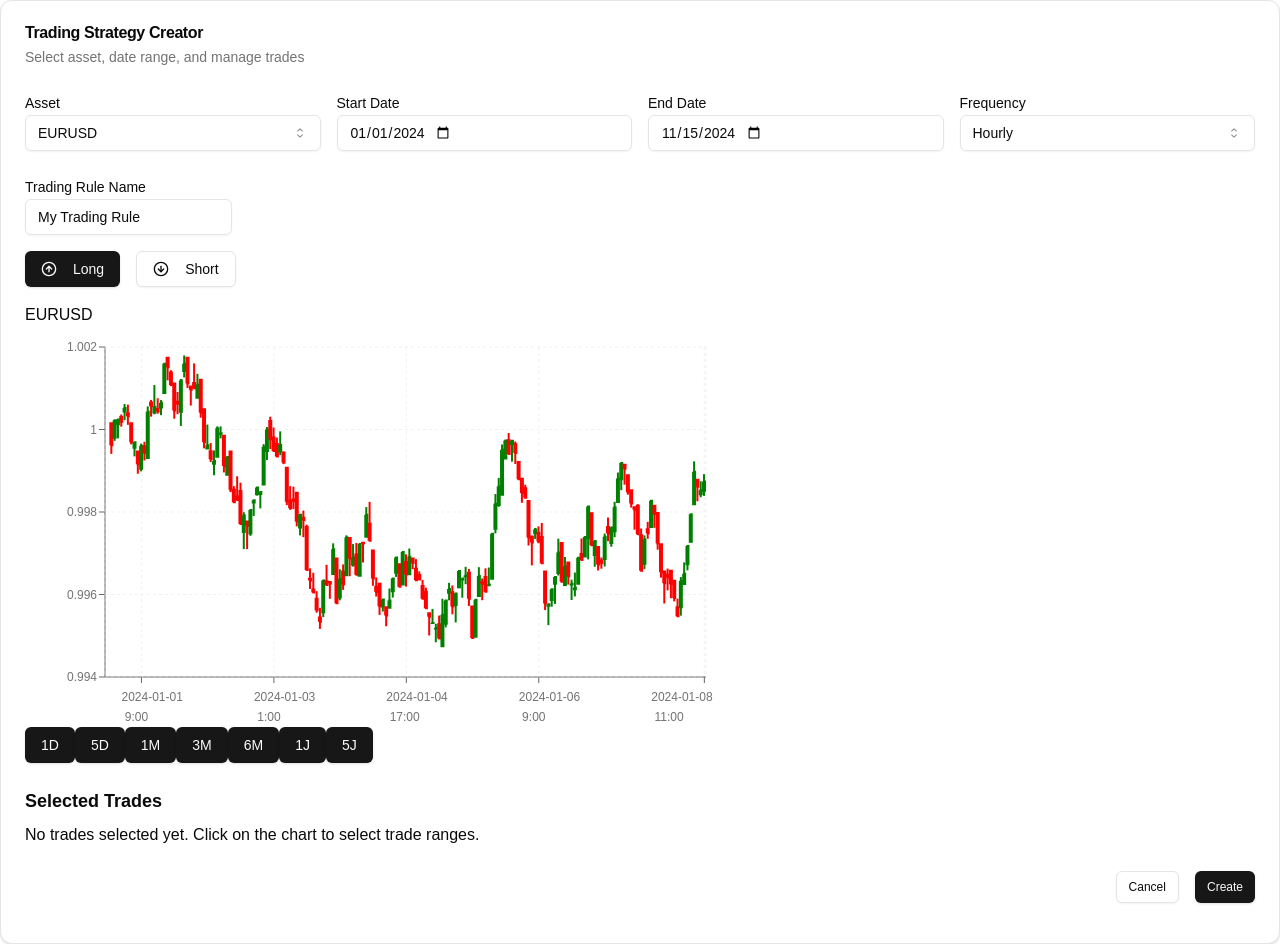
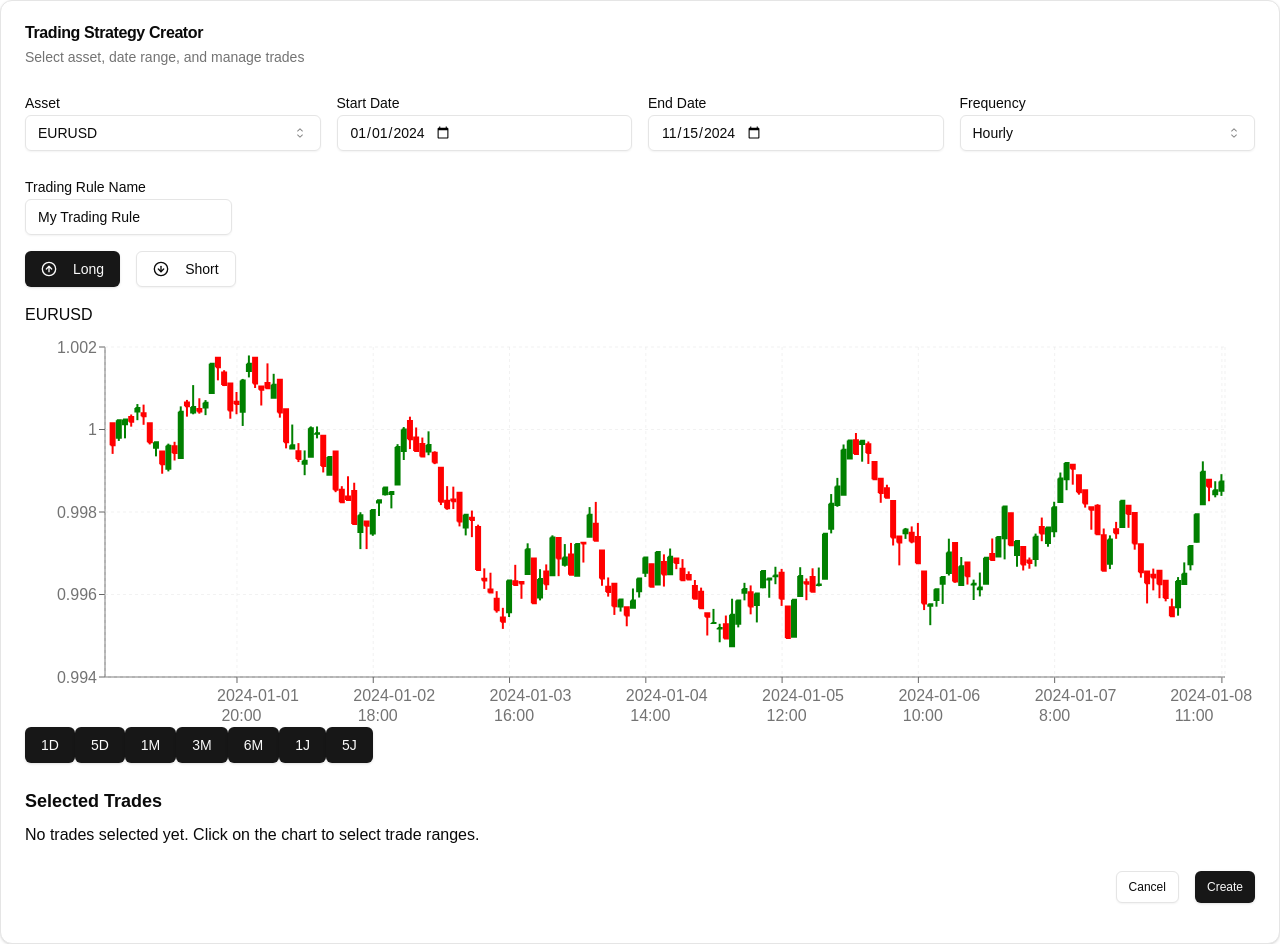
Before and after one commit to jkim1708/EvoTraderDemo, a Next.js app in the folder my-app/: page / in a window 1280 px wide. Built offline with nearby package versions, Linux system fonts and the light colour scheme.

Commit message:
make chart wider again

```diff
--- a/my-app/components/ui/chart.tsx
+++ b/my-app/components/ui/chart.tsx
@@ -41,7 +41,7 @@ const ChartContainer = React.forwardRef<
                 data-chart={chartId}
                 ref={ref}
                 className={cn(
-                    "flex aspect-video justify-center text-xs [&_.recharts-cartesian-axis-tick_text]:fill-muted-foreground [&_.recharts-cartesian-grid_line[stroke='#ccc']]:stroke-border/50 [&_.recharts-curve.recharts-tooltip-cursor]:stroke-border [&_.recharts-dot[stroke='#fff']]:stroke-transparent [&_.recharts-layer]:outline-none [&_.recharts-polar-grid_[stroke='#ccc']]:stroke-border [&_.recharts-radial-bar-background-sector]:fill-muted [&_.recharts-rectangle.recharts-tooltip-cursor]:fill-muted [&_.recharts-reference-line_[stroke='#ccc']]:stroke-border [&_.recharts-sector[stroke='#fff']]:stroke-transparent [&_.recharts-sector]:outline-none [&_.recharts-surface]:outline-none",
+                    "flex [&_.recharts-cartesian-axis-tick_text]:fill-muted-foreground [&_.recharts-cartesian-grid_line[stroke='#ccc']]:stroke-border/50 [&_.recharts-curve.recharts-tooltip-cursor]:stroke-border [&_.recharts-dot[stroke='#fff']]:stroke-transparent [&_.recharts-layer]:outline-none [&_.recharts-polar-grid_[stroke='#ccc']]:stroke-border [&_.recharts-radial-bar-background-sector]:fill-muted [&_.recharts-rectangle.recharts-tooltip-cursor]:fill-muted [&_.recharts-reference-line_[stroke='#ccc']]:stroke-border [&_.recharts-sector[stroke='#fff']]:stroke-transparent [&_.recharts-sector]:outline-none [&_.recharts-surface]:outline-none",
                     className
                 )}
                 {...props}
```
Also changed, not shown: my-app/components/ui/candleStickChart.tsx (+4 -5 lines).
